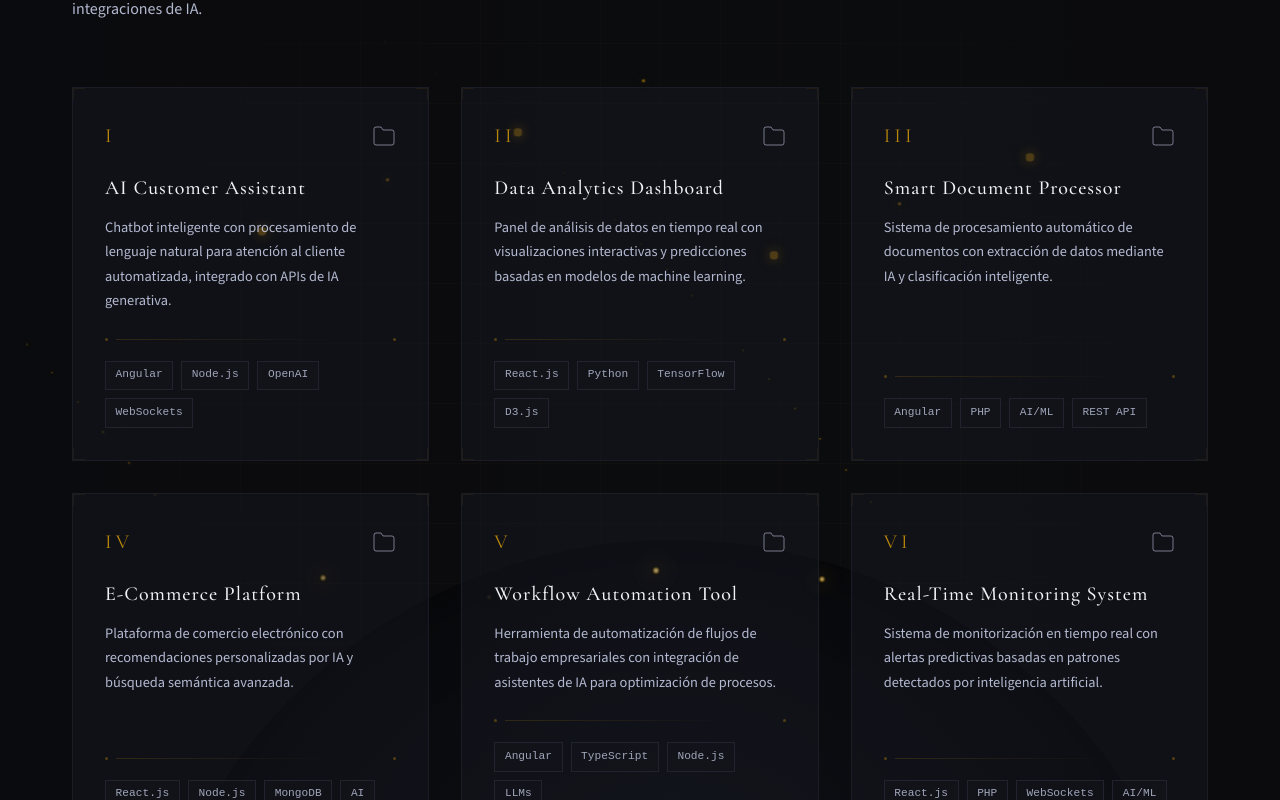
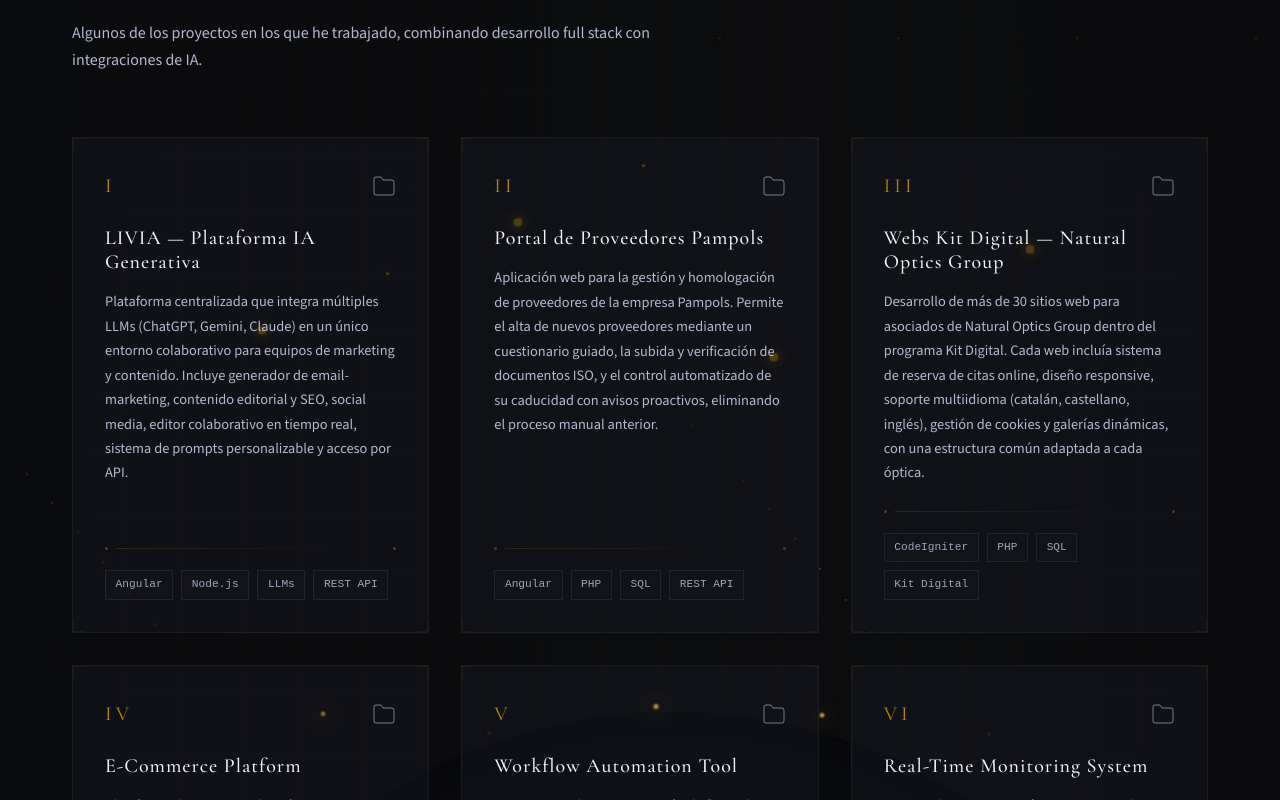
Before and after one commit to JordiComes/portfolio-dev, an Angular app: page / in a window 1280 px wide. Shown: the part 1935-2735 px from the top of the page. Built offline with nearby package versions, Linux system fonts and the light colour scheme.

Commit message:
feat: Stacks y 3 proyectos reales hechos en empresas

```diff
--- a/src/app/components/about/about.ts
+++ b/src/app/components/about/about.ts
@@ -12,6 +12,10 @@ export class About {
   i18n = inject(TranslationService);
 
   technologies = [
+    'Python',
+    'Quantum Computing',
+    'Qiskit',
+    'IBM Quantum',
     'JavaScript',
     'TypeScript',
     'Angular',
--- a/src/app/i18n/translations.ts
+++ b/src/app/i18n/translations.ts
@@ -79,22 +79,22 @@ export const TRANSLATIONS: Record<Lang, Translations> = {
         'Algunos de los proyectos en los que he trabajado, combinando desarrollo full stack con integraciones de IA.',
       items: [
         {
-          title: 'AI Customer Assistant',
+          title: 'LIVIA — Plataforma IA Generativa',
           description:
-            'Chatbot inteligente con procesamiento de lenguaje natural para atención al cliente automatizada, integrado con APIs de IA generativa.',
-          tags: ['Angular', 'Node.js', 'OpenAI', 'WebSockets'],
+            'Plataforma centralizada que integra múltiples LLMs (ChatGPT, Gemini, Claude) en un único entorno colaborativo para equipos de marketing y contenido. Incluye generador de email-marketing, contenido editorial y SEO, social media, editor colaborativo en tiempo real, sistema de prompts personalizable y acceso por API.',
+          tags: ['Angular', 'Node.js', 'LLMs', 'REST API'],
         },
         {
-          title: 'Data Analytics Dashboard',
+          title: 'Portal de Proveedores Pampols',
           description:
-            'Panel de análisis de datos en tiempo real con visualizaciones interactivas y predicciones basadas en modelos de machine learning.',
-          tags: ['React.js', 'Python', 'TensorFlow', 'D3.js'],
+            'Aplicación web para la gestión y homologación de proveedores de la empresa Pampols. Permite el alta de nuevos proveedores mediante un cuestionario guiado, la subida y verificación de documentos ISO, y el control automatizado de su caducidad con avisos proactivos, eliminando el proceso manual anterior.',
+          tags: ['Angular', 'PHP', 'SQL', 'REST API'],
         },
         {
-          title: 'Smart Document Processor',
+          title: 'Webs Kit Digital — Natural Optics Group',
           description:
-            'Sistema de procesamiento automático de documentos con extracción de datos mediante IA y clasificación inteligente.',
-          tags: ['Angular', 'PHP', 'AI/ML', 'REST API'],
+            'Desarrollo de más de 30 sitios web para asociados de Natural Optics Group dentro del programa Kit Digital. Cada web incluía sistema de reserva de citas online, diseño responsive, soporte multiidioma (catalán, castellano, inglés), gestión de cookies y galerías dinámicas, con una estructura común adaptada a cada óptica.',
+          tags: ['CodeIgniter', 'PHP', 'SQL', 'Kit Digital'],
         },
         {
           title: 'E-Commerce Platform',
@@ -168,22 +168,22 @@ export const TRANSLATIONS: Record<Lang, Translations> = {
         'Some of the projects I have worked on, combining full stack development with AI integrations.',
       items: [
         {
-          title: 'AI Customer Assistant',
+          title: 'LIVIA — Generative AI Platform',
           description:
-            'Intelligent chatbot with natural language processing for automated customer service, integrated with generative AI APIs.',
-          tags: ['Angular', 'Node.js', 'OpenAI', 'WebSockets'],
+            'Centralised platform integrating multiple LLMs (ChatGPT, Gemini, Claude) into a single collaborative workspace for marketing and content teams. Features an email-marketing generator, editorial and SEO content, social media, real-time collaborative editor, customisable prompt system, and API access.',
+          tags: ['Angular', 'Node.js', 'LLMs', 'REST API'],
         },
         {
-          title: 'Data Analytics Dashboard',
+          title: 'Pampols Supplier Portal',
           description:
-            'Real-time data analytics dashboard with interactive visualizations and predictions based on machine learning models.',
-          tags: ['React.js', 'Python', 'TensorFlow', 'D3.js'],
+            'Web application for managing and certifying suppliers for Pampols. Enables supplier registration through a guided questionnaire, ISO document upload and verification, and automated expiry tracking with proactive alerts — replacing a fully manual process.',
+          tags: ['Angular', 'PHP', 'SQL', 'REST API'],
         },
         {
-          title: 'Smart Document Processor',
+          title: 'Kit Digital Websites — Natural Optics Group',
           description:
-            'Automatic document processing system with AI-powered data extraction and intelligent classification.',
-          tags: ['Angular', 'PHP', 'AI/ML', 'REST API'],
+            'Development of over 30 websites for Natural Optics Group associates under the Kit Digital programme. Each site featured an online appointment booking system, responsive design, multilingual support (Catalan, Spanish, English), cookie consent management, and dynamic galleries — built on a shared structure tailored to each optical store.',
+          tags: ['CodeIgniter', 'PHP', 'SQL', 'Kit Digital'],
         },
         {
           title: 'E-Commerce Platform',
```
